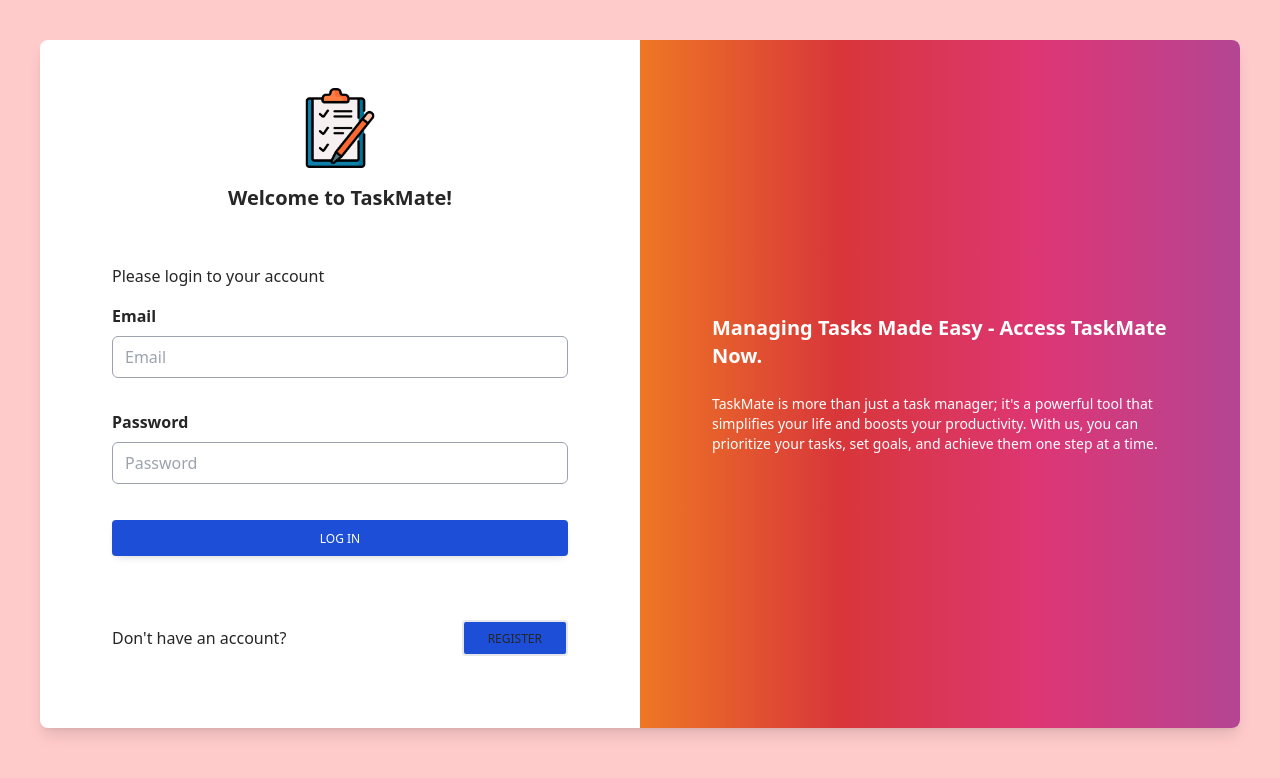
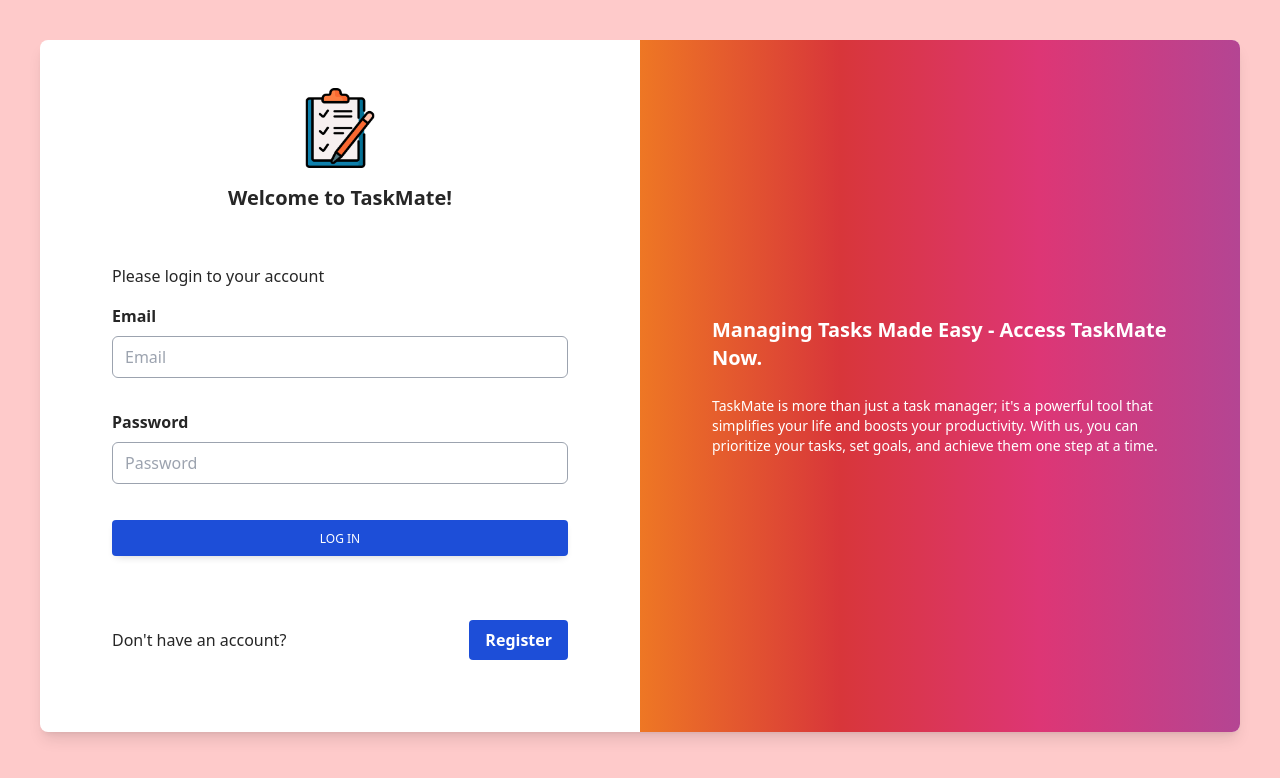
Before and after one commit to ChetanXpro/Full-stack, a React (Vite) app in the folder client/: page /signin in a window 1280 px wide. Shown: the top 778 px of the page. Built offline with nearby package versions, Linux system fonts and the light colour scheme; no server answers.

Commit message:
feat: change buttons styles

```diff
--- a/client/src/components/Button/index.tsx
+++ b/client/src/components/Button/index.tsx
@@ -24,7 +24,7 @@
       id={id}
       type={type}
       className={cn(
-        "bg-blue-700 hover:bg-blue-800 focus:ring-4 focus:outline-none focus:ring-blue-300 text-white font-bold py-2 px-4 rounded",
+        "bg-blue-700 hover:bg-blue-800 focus:ring-4 focus:outline-none  text-white font-bold py-2 px-4 rounded",
         className
       )}
     >
--- a/client/src/components/SignIn/Signin.tsx
+++ b/client/src/components/SignIn/Signin.tsx
@@ -129,7 +129,7 @@
 
                             navigate(Routes.REGISTER);
                           }}
-                          className="inline-block rounded border-2 border-danger px-6 pb-[6px] pt-2 text-xs font-medium uppercase leading-normal text-danger transition duration-150 ease-in-out hover:border-danger-600 hover:bg-neutral-500 hover:bg-opacity-10 hover:text-danger-600 focus:border-danger-600 focus:text-danger-600 focus:outline-none focus:ring-0 active:border-danger-700 active:text-danger-700 dark:hover:bg-neutral-100 dark:hover:bg-opacity-10"
+                          className="font-semibold"
                         >
                           Register
                         </Button>
--- a/client/src/components/SignUp/Signup.tsx
+++ b/client/src/components/SignUp/Signup.tsx
@@ -115,7 +115,7 @@
                           onClick={() => {
                             navigate("/signin");
                           }}
-                          className=" inline-block rounded border-2 border-danger px-6 pb-[6px] pt-2 text-xs font-medium uppercase leading-normal text-danger transition duration-150 ease-in-out hover:border-danger-600  text-white hover:bg-opacity-10  focus:border-danger-600 focus:text-danger-600 focus:outline-none focus:ring-0 active:border-danger-700 active:text-danger-700  "
+                          className=" font-semibold "
                         >
                           Login
                         </Button>
```
